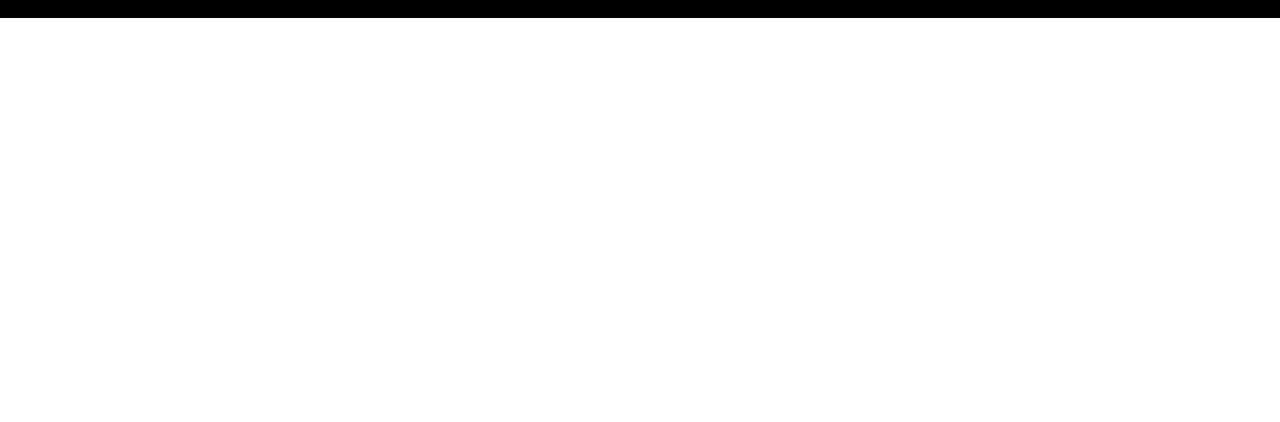
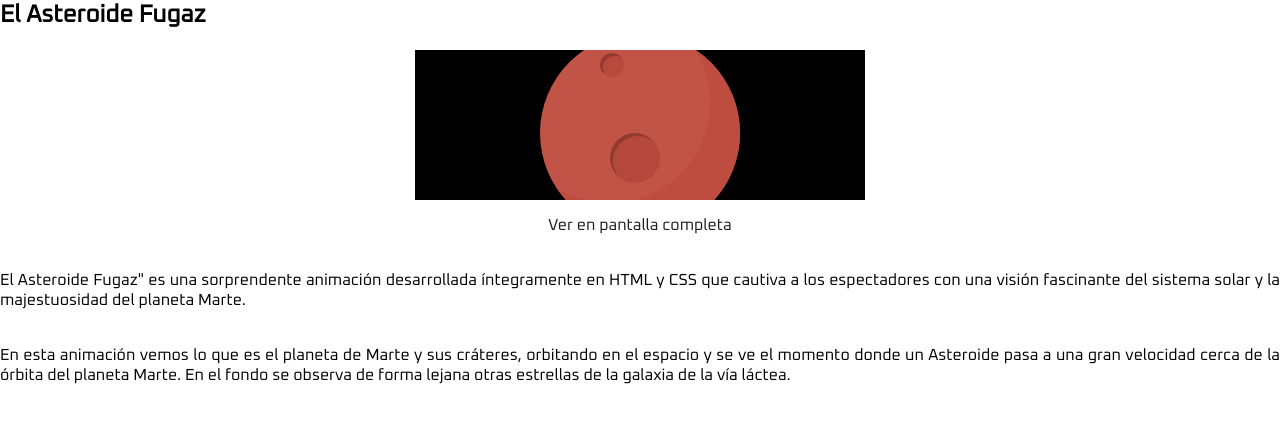
Before and after one commit to Umprofeti/Semestral-DSV-2023, a plain HTML site: page Post/animation3.html in a window 1280 px wide. Drawn offline with Linux system fonts and the light colour scheme.

Commit message:
Se agregan los texto de los post en cada animación

```diff
--- a/Post/animation3.html
+++ b/Post/animation3.html
@@ -1,14 +1,41 @@
 <!DOCTYPE html>
 <html lang="es">
-<head>
-    <meta charset="UTF-8">
-    <meta name="viewport" content="width=device-width, initial-scale=1.0">
-    <link rel="stylesheet" href="../css/styles.css">
+  <head>
+    <meta charset="UTF-8" />
+    <meta name="viewport" content="width=device-width, initial-scale=1.0" />
+    <link rel="stylesheet" href="../css/styles.css" />
     <title>El Asteroide Fugaz</title>
-</head>
-<body>
-    <main class="">
-        Hola
+  </head>
+  <body>
+    <main class="post">
+      <h3 class="post-title">El Asteroide Fugaz</h3>
+      <div class="animationWrapper">
+        <iframe
+          class="post-animate"
+          width="450px"
+          height="500px"
+          src="../animaciones/Abdel/planeta.html"
+          frameborder="0"
+        ></iframe>
+        <a
+          class="post-link"
+          href="../animaciones/Abdel/planeta.html"
+          target="_blank"
+          >Ver en pantalla completa</a
+        >
+      </div>
+      <!-- Description post -->
+      <p class="description-post">
+        El Asteroide Fugaz" es una sorprendente animación desarrollada
+        íntegramente en HTML y CSS que cautiva a los espectadores con una visión
+        fascinante del sistema solar y la majestuosidad del planeta Marte.
+      </p>
+      <p class="description-post">
+        En esta animación vemos lo que es el planeta de Marte y sus cráteres,
+        orbitando en el espacio y se ve el momento donde un Asteroide pasa a una
+        gran velocidad cerca de la órbita del planeta Marte. En el fondo se
+        observa de forma lejana otras estrellas de la galaxia de la vía láctea.
+      </p>
     </main>
-</body>
+  </body>
 </html>
--- a/css/styles.css
+++ b/css/styles.css
@@ -176,6 +176,7 @@ footer > p{
   display: flex;
   flex-direction: column;
   width: 85%;
+  height: 60vh;
   padding: 20px;
   background-color: #fff;
   border-radius: 10px;
@@ -508,3 +509,43 @@ footer > p{
     left: 5px;
     box-shadow: 0 0 20px var( --colorNeonNaranja1), 0 0 50px var( --colorNeonNaranja2), 0 0 80px var( --colorNeonNaranja3);
   }
+
+  /* Post */
+  main.post{
+    background: #fff;
+    display: flex;
+    flex-direction: column;
+    gap: 20px;
+  }
+
+  .post-title{
+    font-family: var(--fontPrincipal);
+    font-size: 1.5rem;
+  }
+  iframe.post-animate{
+    margin: 0;
+    max-width: 450px;
+    height: auto;
+  }
+
+  div.animationWrapper{
+    width: 100%;
+    display: flex;
+    justify-content: center;
+    align-items: center;
+    flex-direction: column;
+    gap: 15px;
+  }
+  p.description-post{
+    font-family: var(--fontPrincipal);
+    margin-top: 15px;
+    text-align: justify;
+  }
+  a.post-link{
+    text-decoration: none;
+    font-family: var(--fontPrincipal);
+    color: #1E1E1E;
+  }
+  a.post-link:hover{
+    color: #000;
+  }
--- a/js/index.js
+++ b/js/index.js
@@ -49,12 +49,16 @@ document.addEventListener('DOMContentLoaded', function() {
           contentPopup.src = rutesIframe[id]
           contentPopup.frameBorder = "0"
           contentPopup.width = "100%"
+          contentPopup.height = "350vh"
+          contentPopup.style = "width: 100%;"
           contentPopup.id= "contentPopup"
           displayIframe.appendChild(contentPopup);
       })
     })
 
 
+   /* Funciones dentro del IFRAME del popup */
+
 
 
   });
```
Also changed, not shown: Post/animation1.html (+32 -9 lines), Post/animation2.html (+23 -9 lines).
